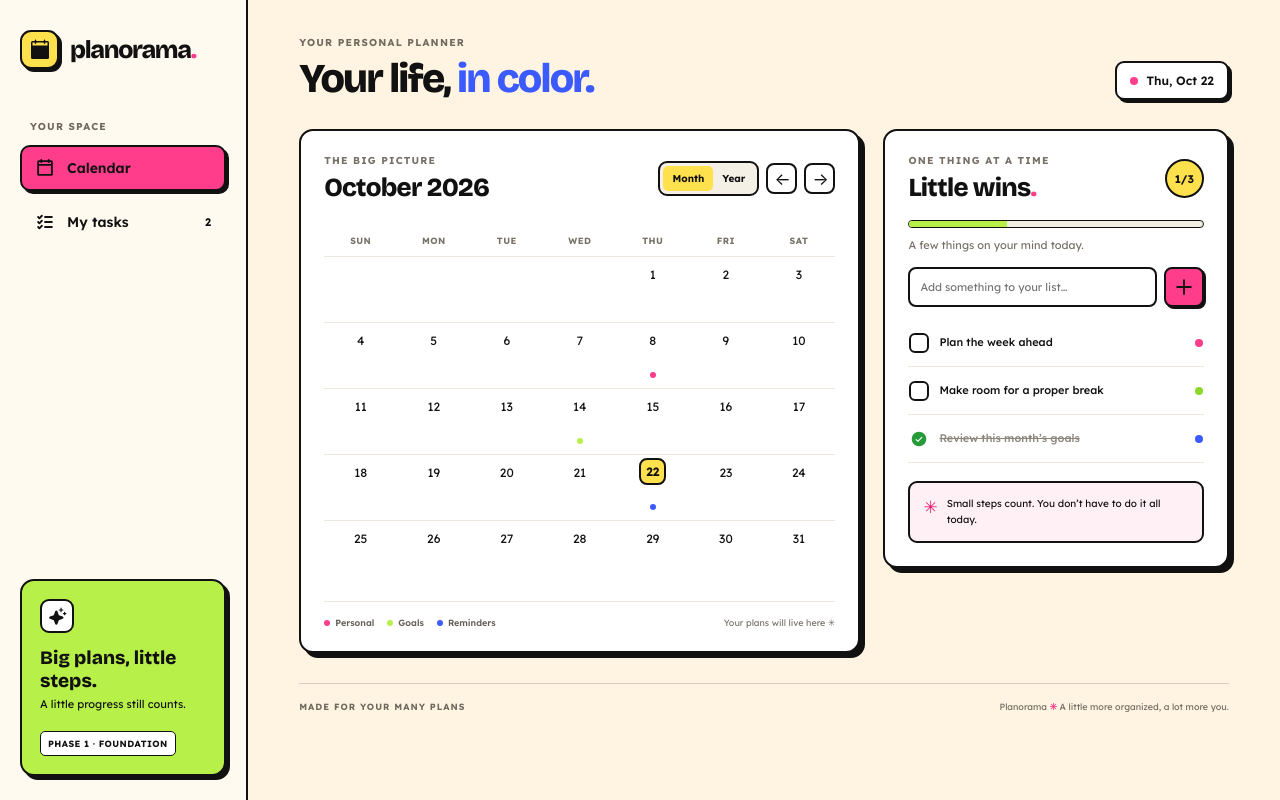
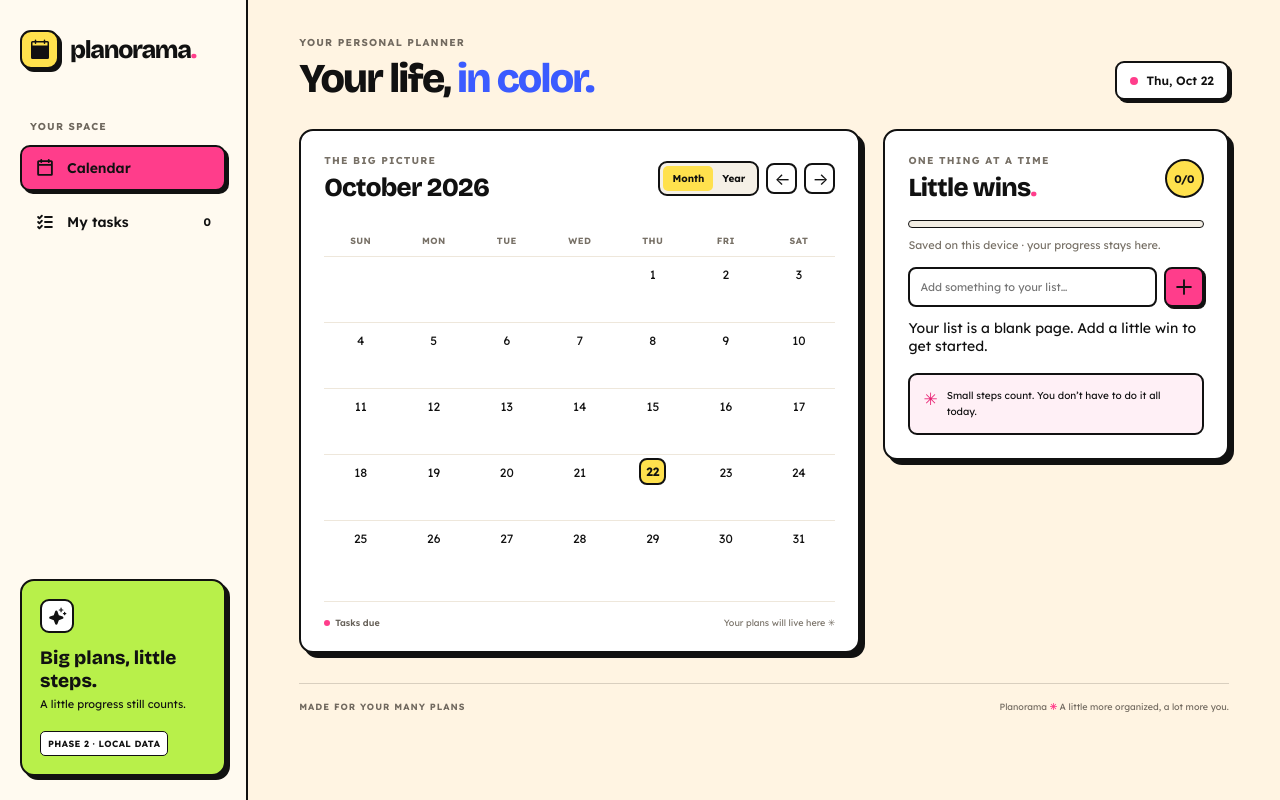
Before and after one commit to alpizesolution/planorama, a Next.js app: page / in a window 1280 px wide. Built offline with nearby package versions, Linux system fonts and the light colour scheme.

Commit message:
feat: persist tasks locally and reflect due dates on calendar

```diff
--- a/app/page.tsx
+++ b/app/page.tsx
@@ -1,52 +1,80 @@
 "use client";
 
-import { useMemo, useState } from "react";
+import { useEffect, useMemo, useState } from "react";
 import { CalendarBlank, CheckCircle, ListChecks, Plus, Sparkle } from "@phosphor-icons/react";
+import { createTask, getTasks, updateTask } from "@/lib/schedule/task-service";
+import type { PlannerTask } from "@/lib/schedule/types";
 
-type PlannerTask = { id: number; title: string; done: boolean; color: string };
-const starterTasks: PlannerTask[] = [
-  { id: 1, title: "Plan the week ahead", done: false, color: "pink" },
-  { id: 2, title: "Make room for a proper break", done: false, color: "lime" },
-  { id: 3, title: "Review this month’s goals", done: true, color: "blue" },
-];
 const monthName = (date: Date) => date.toLocaleDateString("en", { month: "long", year: "numeric" });
 
 export default function HomePage() {
-  const [tasks, setTasks] = useState(starterTasks);
+  const [tasks, setTasks] = useState<PlannerTask[]>([]);
   const [newTask, setNewTask] = useState("");
   const [monthOffset, setMonthOffset] = useState(0);
   const [view, setView] = useState<"month" | "year">("month");
+  const [loaded, setLoaded] = useState(false);
+  const [saveError, setSaveError] = useState("");
   const today = new Date();
   const shownDate = new Date(today.getFullYear(), today.getMonth() + monthOffset, 1);
   const calendarDays = useMemo(() => {
-    const firstWeekday = new Date(shownDate.getFullYear(), shownDate.getMonth(), 1).getDay();
-    const daysInMonth = new Date(shownDate.getFullYear(), shownDate.getMonth() + 1, 0).getDate();
-    return [...Array(firstWeekday).fill(null), ...Array.from({ length: daysInMonth }, (_, i) => i + 1)];
+    const offset = new Date(shownDate.getFullYear(), shownDate.getMonth(), 1).getDay();
+    const count = new Date(shownDate.getFullYear(), shownDate.getMonth() + 1, 0).getDate();
+    return [...Array.from({ length: offset }, () => null), ...Array.from({ length: count }, (_, i) => i + 1)];
   }, [shownDate.getFullYear(), shownDate.getMonth()]);
-  const completed = tasks.filter((task) => task.done).length;
-  function addTask() {
+  const completed = tasks.filter((task) => task.status === "completed").length;
+
+  useEffect(() => {
+    let active = true;
+    getTasks().then((saved) => { if (active) setTasks(saved); })
+      .catch(() => { if (active) setSaveError("Could not load saved tasks on this device."); })
+      .finally(() => { if (active) setLoaded(true); });
+    return () => { active = false; };
+  }, []);
+
+  async function addTask() {
     const title = newTask.trim();
     if (!title) return;
-    setTasks((current) => [...current, { id: Date.now(), title, done: false, color: "orange" }]);
-    setNewTask("");
+    try {
+      const task = await createTask({ title });
+      setTasks((current) => [...current, task]);
+      setNewTask("");
+      setSaveError("");
+    } catch {
+      setSaveError("This task could not be saved. Please try again.");
+    }
   }
+
+  async function toggleTask(task: PlannerTask) {
+    const updated = { ...task, status: task.status === "completed" ? "open" as const : "completed" as const };
+    setTasks((current) => current.map((item) => item.id === task.id ? updated : item));
+    try {
+      await updateTask(updated);
+      setSaveError("");
+    } catch {
+      setTasks((current) => current.map((item) => item.id === task.id ? task : item));
+      setSaveError("Your change could not be saved.");
+    }
+  }
+
   return <main className="app-shell">
     <aside className="sidebar">
       <a className="brand" href="#" aria-label="Planorama home"><span className="brand-mark"><CalendarBlank size={24} weight="fill" /></span><span>planorama<span className="brand-dot">.</span></span></a>
       <div className="sidebar-caption">YOUR SPACE</div>
-      <nav className="nav-list" aria-label="Main navigation"><a className="nav-item active" href="#calendar"><CalendarBlank size={20} weight="bold" /> Calendar</a><a className="nav-item" href="#tasks"><ListChecks size={20} weight="bold" /> My tasks <span className="nav-count">{tasks.filter((t) => !t.done).length}</span></a></nav>
-      <div className="sidebar-bottom"><div className="mini-sparkle"><Sparkle size={19} weight="fill" /></div><p className="sidebar-note">Big plans, little steps.</p><p className="sidebar-muted">A little progress still counts.</p><span className="phase-tag">PHASE 1 · FOUNDATION</span></div>
+      <nav className="nav-list" aria-label="Main navigation"><a className="nav-item active" href="#calendar"><CalendarBlank size={20} weight="bold" /> Calendar</a><a className="nav-item" href="#tasks"><ListChecks size={20} weight="bold" /> My tasks <span className="nav-count">{tasks.filter((t) => t.status === "open").length}</span></a></nav>
+      <div className="sidebar-bottom"><div className="mini-sparkle"><Sparkle size={19} weight="fill" /></div><p className="sidebar-note">Big plans, little steps.</p><p className="sidebar-muted">A little progress still counts.</p><span className="phase-tag">PHASE 2 · LOCAL DATA</span></div>
     </aside>
     <section className="main-panel">
       <header className="topbar"><div><span className="eyebrow">YOUR PERSONAL PLANNER</span><h1>Your life, <span>in color.</span></h1></div><div className="date-chip"><span className="date-dot" /> {today.toLocaleDateString("en", { weekday: "short", month: "short", day: "numeric" })}</div></header>
       <div className="content-grid">
         <section className="calendar-card neo-card" id="calendar"><div className="card-header"><div><span className="section-kicker">THE BIG PICTURE</span><h2>{view === "month" ? monthName(shownDate) : shownDate.getFullYear()}</h2></div><div className="calendar-actions"><div className="segmented" aria-label="Calendar view"><button className={view === "month" ? "selected" : ""} onClick={() => setView("month")}>Month</button><button className={view === "year" ? "selected" : ""} onClick={() => setView("year")}>Year</button></div><button className="icon-button" aria-label="Previous month" onClick={() => setMonthOffset((n) => n - 1)}>←</button><button className="icon-button" aria-label="Next month" onClick={() => setMonthOffset((n) => n + 1)}>→</button></div></div>
-          {view === "month" ? <div className="calendar-grid">{["SUN", "MON", "TUE", "WED", "THU", "FRI", "SAT"].map((day) => <div className="weekday" key={day}>{day}</div>)}{calendarDays.map((day, index) => { const isToday = day === today.getDate() && shownDate.getMonth() === today.getMonth() && shownDate.getFullYear() === today.getFullYear(); return <div className={"day-cell " + (!day ? "empty " : "") + (isToday ? "today" : "")} key={shownDate.getMonth() + "-" + index}><span>{day ?? ""}</span>{day === 8 && <i className="day-dot pink" />}{day === 14 && <i className="day-dot lime" />}{day === 22 && <i className="day-dot blue" />}</div>; })}</div> : <div className="year-grid">{Array.from({ length: 12 }, (_, i) => { const month = new Date(shownDate.getFullYear(), i, 1); return <button key={i} className={"year-month month-color-" + (i % 4)} onClick={() => { setMonthOffset(i - today.getMonth()); setView("month"); }}><strong>{month.toLocaleDateString("en", { month: "short" })}</strong><span>{new Date(month.getFullYear(), i + 1, 0).getDate()} days</span></button>; })}</div>}
-          <div className="calendar-footer"><span className="legend"><i className="day-dot pink" /> Personal</span><span className="legend"><i className="day-dot lime" /> Goals</span><span className="legend"><i className="day-dot blue" /> Reminders</span><span className="footer-hint">Your plans will live here ✳</span></div>
+          {view === "month" ? <div className="calendar-grid">{["SUN", "MON", "TUE", "WED", "THU", "FRI", "SAT"].map((day) => <div className="weekday" key={day}>{day}</div>)}{calendarDays.map((day, index) => { const isToday = day === today.getDate() && shownDate.getMonth() === today.getMonth() && shownDate.getFullYear() === today.getFullYear(); const taskCount = tasks.filter((task) => task.dueDate === (day ? [shownDate.getFullYear(), String(shownDate.getMonth() + 1).padStart(2, "0"), String(day).padStart(2, "0")].join("-") : "")).length; return <div className={"day-cell " + (!day ? "empty " : "") + (isToday ? "today" : "")} key={shownDate.getMonth() + "-" + index}><span>{day ?? ""}</span>{taskCount > 0 && <i className="day-dot pink" />}</div>; })}</div> : <div className="year-grid">{Array.from({ length: 12 }, (_, i) => { const month = new Date(shownDate.getFullYear(), i, 1); return <button key={i} className={"year-month month-color-" + (i % 4)} onClick={() => { setMonthOffset(i - today.getMonth() + (shownDate.getFullYear() - today.getFullYear()) * 12); setView("month"); }}><strong>{month.toLocaleDateString("en", { month: "short" })}</strong><span>{new Date(month.getFullYear(), i + 1, 0).getDate()} days</span></button>; })}</div>}
+          <div className="calendar-footer"><span className="legend"><i className="day-dot pink" /> Tasks due</span><span className="footer-hint">Your plans will live here ✳</span></div>
         </section>
-        <section className="tasks-card neo-card" id="tasks"><div className="tasks-top"><div><span className="section-kicker">ONE THING AT A TIME</span><h2>Little wins<span className="heading-period">.</span></h2></div><span className="task-progress">{completed}/{tasks.length}</span></div><div className="progress-track"><span style={{ width: (tasks.length ? (completed / tasks.length) * 100 : 0) + "%" }} /></div><p className="tasks-subtitle">A few things on your mind today.</p>
-          <form className="quick-add" onSubmit={(event) => { event.preventDefault(); addTask(); }}><input aria-label="New task" placeholder="Add something to your list…" value={newTask} onChange={(event) => setNewTask(event.target.value)} /><button aria-label="Add task" type="submit"><Plus size={20} weight="bold" /></button></form>
-          <div className="task-list">{tasks.map((task) => <button className={"task-row " + (task.done ? "is-done" : "")} key={task.id} onClick={() => setTasks((current) => current.map((item) => item.id === task.id ? { ...item, done: !item.done } : item))}><span className={"task-check " + (task.done ? "checked" : "")}>{task.done && <CheckCircle size={18} weight="fill" />}</span><span className="task-title">{task.title}</span><i className={"task-color " + task.color} /></button>)}</div>
+        <section className="tasks-card neo-card" id="tasks"><div className="tasks-top"><div><span className="section-kicker">ONE THING AT A TIME</span><h2>Little wins<span className="heading-period">.</span></h2></div><span className="task-progress">{completed}/{tasks.length}</span></div><div className="progress-track"><span style={{ width: (tasks.length ? (completed / tasks.length) * 100 : 0) + "%" }} /></div><p className="tasks-subtitle">{loaded ? "Saved on this device · your progress stays here." : "Loading your saved tasks…"}</p>
+          <form className="quick-add" onSubmit={(event) => { event.preventDefault(); void addTask(); }}><input aria-label="New task" placeholder="Add something to your list…" value={newTask} onChange={(event) => setNewTask(event.target.value)} /><button aria-label="Add task" type="submit"><Plus size={20} weight="bold" /></button></form>
+          {saveError && <p className="save-error" role="status">{saveError}</p>}
+          <div className="task-list">{tasks.map((task) => <button className={"task-row " + (task.status === "completed" ? "is-done" : "")} key={task.id} onClick={() => void toggleTask(task)}><span className={"task-check " + (task.status === "completed" ? "checked" : "")}>{task.status === "completed" && <CheckCircle size={18} weight="fill" />}</span><span className="task-title">{task.title}</span><i className={"task-color " + (task.priority === "p1" ? "pink" : task.priority === "p2" ? "orange" : task.priority === "p3" ? "blue" : "lime")} /></button>)}</div>
+          {loaded && tasks.length === 0 && <p className="empty-tasks">Your list is a blank page. Add a little win to get started.</p>}
           <div className="gentle-reminder"><span>✳</span><p>Small steps count. You don’t have to do it all today.</p></div>
         </section>
       </div>
```
